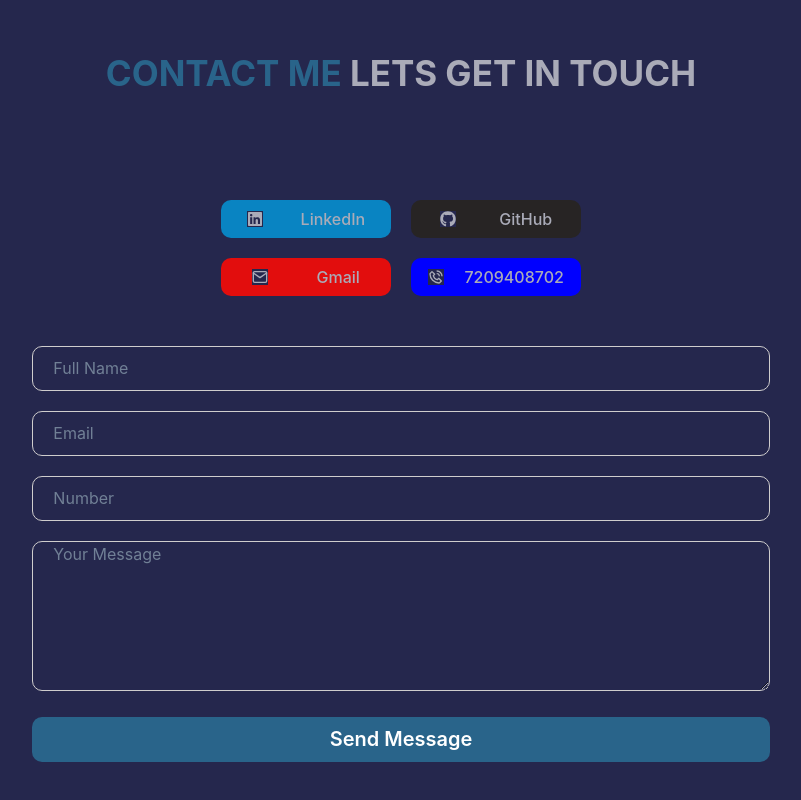
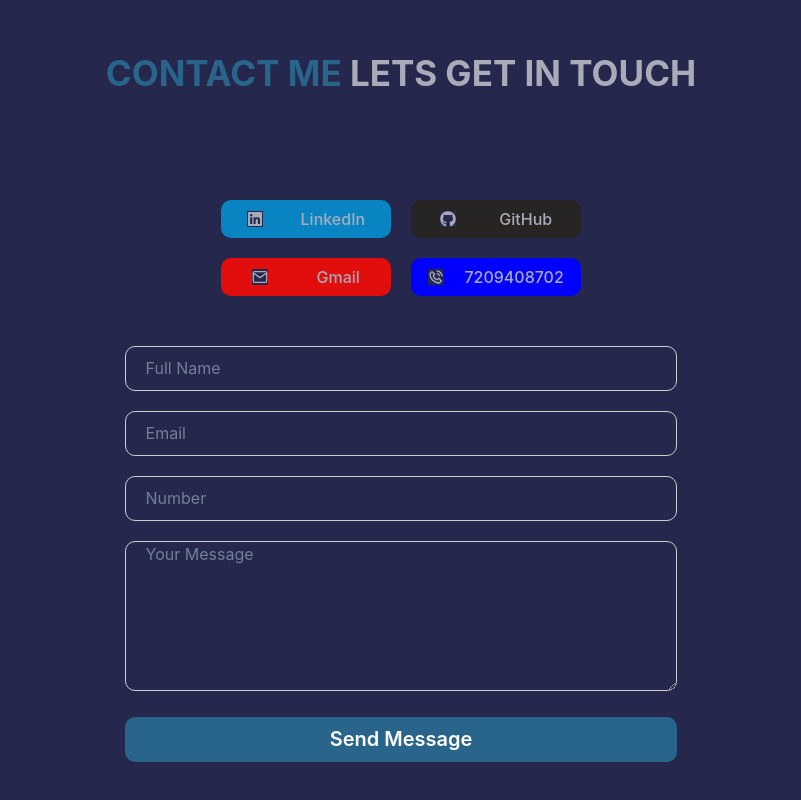
Before and after one commit to uttamkrshaw/portfolio-Templates, a React (Create React App) app: page / in a window 1280 px wide. Shown: the part 5124-5924 px from the top of the page, without its empty margins (239-1040 px from the left). Built offline with nearby package versions, Linux system fonts and the light colour scheme.

Commit message:
updating css

```diff
--- a/src/Components/Contacts/Contact.css
+++ b/src/Components/Contacts/Contact.css
@@ -37,7 +37,7 @@ body {
 }
 
 .input_box {
-  width: 80%;
+  width: 60%;
   margin: auto;
 }
 
--- a/src/Components/Contacts/Contact.jsx
+++ b/src/Components/Contacts/Contact.jsx
@@ -15,10 +15,10 @@ export const Contact = () => {
 
     emailjs
       .sendForm(
-        "service_you629c",
-        "template_y3cb6mx",
+        "service_g7td3df",
+        "template_mr703bj",
         form.current,
-        "j6Lw0W-SbY7mRaaJV"
+        "JQa_mcvhsLoV42MfP"
       )
       .then(
         (result) => {
```
